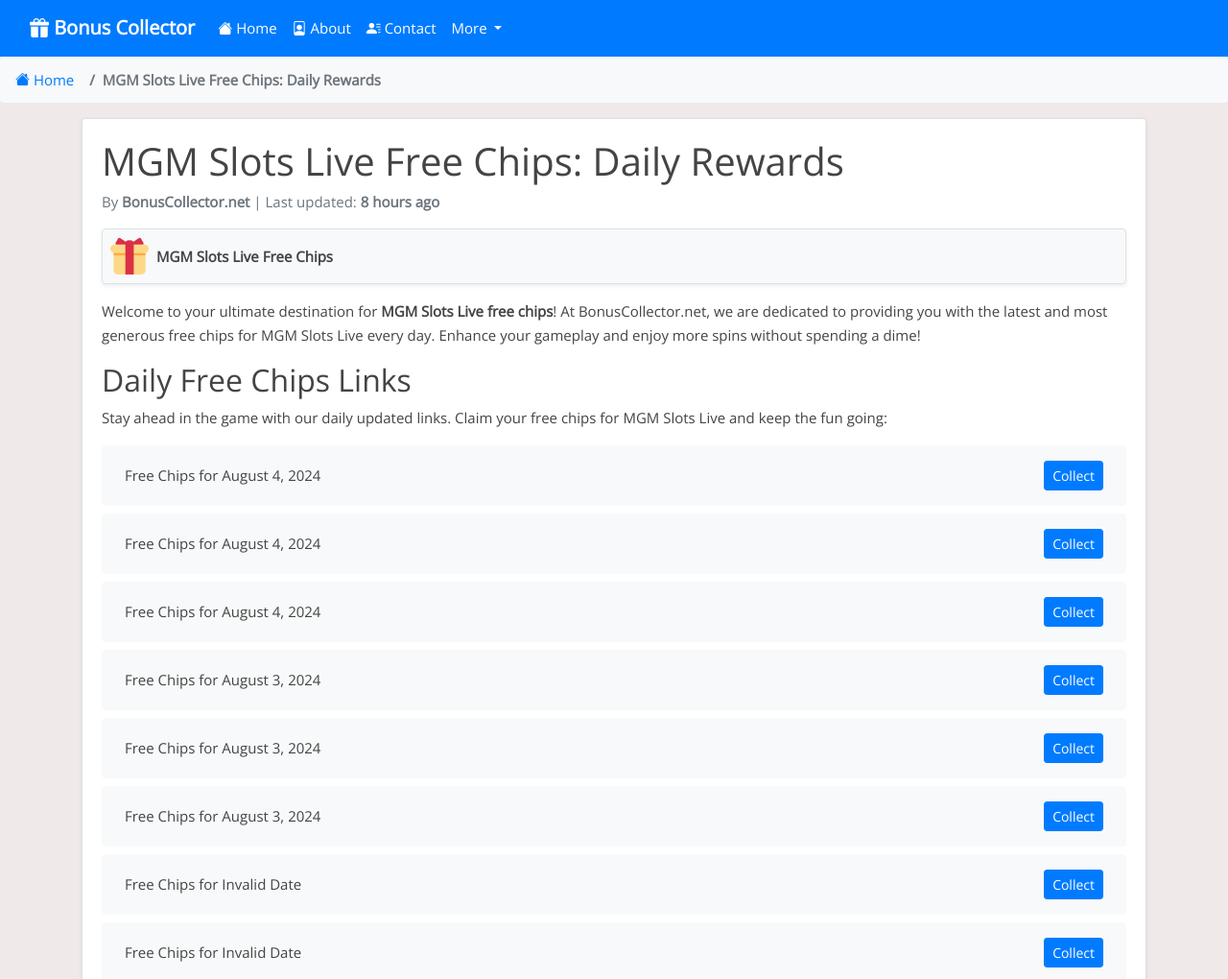
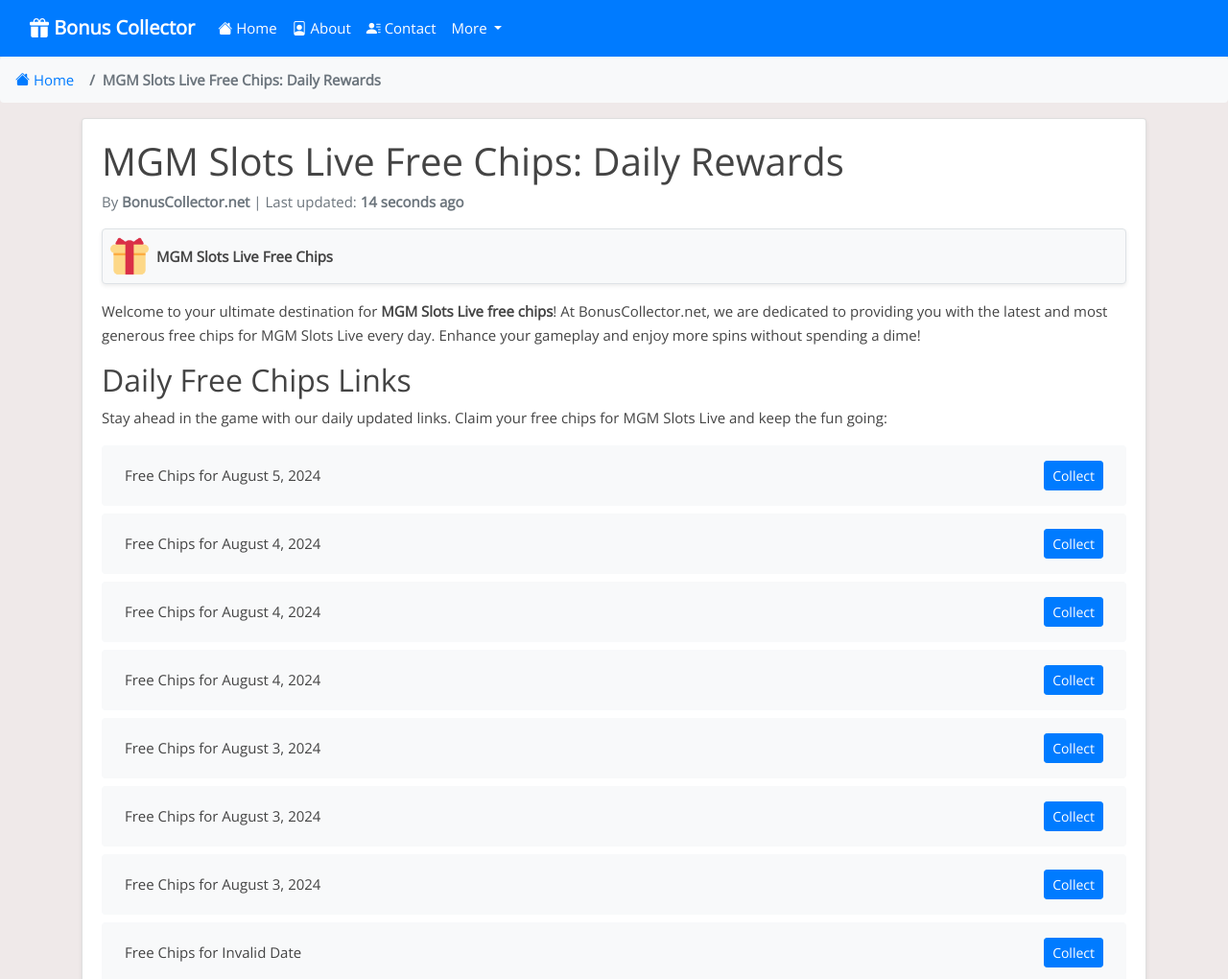
Before and after one commit to Prollad99/bs-net, a Jekyll site: the page built from _posts/2024-07-30-mgm-slots-live.md, in a window 1280 px wide and 1400 px high. Shown: the top 1020 px of the window at 96% size. Built offline with Jekyll 4.4.1, drawn with Linux system fonts in a browser that asks for light colours; nearby versions of some CDN libraries; comment, search, counter and statistics services are not loaded.

Commit message:
Update mgm-slots-live reward links and last modified date

```diff
--- a/_data/include_files.yml
+++ b/_data/include_files.yml
@@ -59,7 +59,7 @@
   last_modified: 2024-08-04 06:26:15
 
 mgm-slots-live.html:
-  last_modified: 2024-08-04 18:16:29
+  last_modified: 2024-08-05 03:15:19
 
 wizard-of-oz.html:
   last_modified: 2024-08-04 06:24:16
--- a/_includes/mgm-slots-live.html
+++ b/_includes/mgm-slots-live.html
@@ -1,4 +1,8 @@
 <ul class="list-group mt-3 mb-4">
+  <li class="list-group-item d-flex justify-content-between align-items-center">
+    <span>Free Chips for August 5, 2024</span>
+    <a href="https://mgm.play-freebies.com/3WN25D9" class="btn btn-primary btn-sm">Collect</a>
+  </li>
   <li class="list-group-item d-flex justify-content-between align-items-center">
     <span>Free Chips for August 4, 2024</span>
     <a href="https://mgm.play-freebies.com/3WMBHcq" class="btn btn-primary btn-sm">Collect</a>
@@ -395,8 +399,4 @@
     <span>Free Chips for Invalid Date</span>
     <a href="https://landingpages.mgmslotslive.com/2.37.100281/site/pages/landingshow/index.html?coupon=RMGM_1M_20240714_IG_axcu_CM" class="btn btn-primary btn-sm">Collect</a>
   </li>
-  <li class="list-group-item d-flex justify-content-between align-items-center">
-    <span>Free Chips for Invalid Date</span>
-    <a href="https://mgm.play-freebies.com/4cXLSAm" class="btn btn-primary btn-sm">Collect</a>
-  </li>
 </ul>
```
Also changed, not shown: links-json/mgm-slots-live.json (+4 -3 lines).
